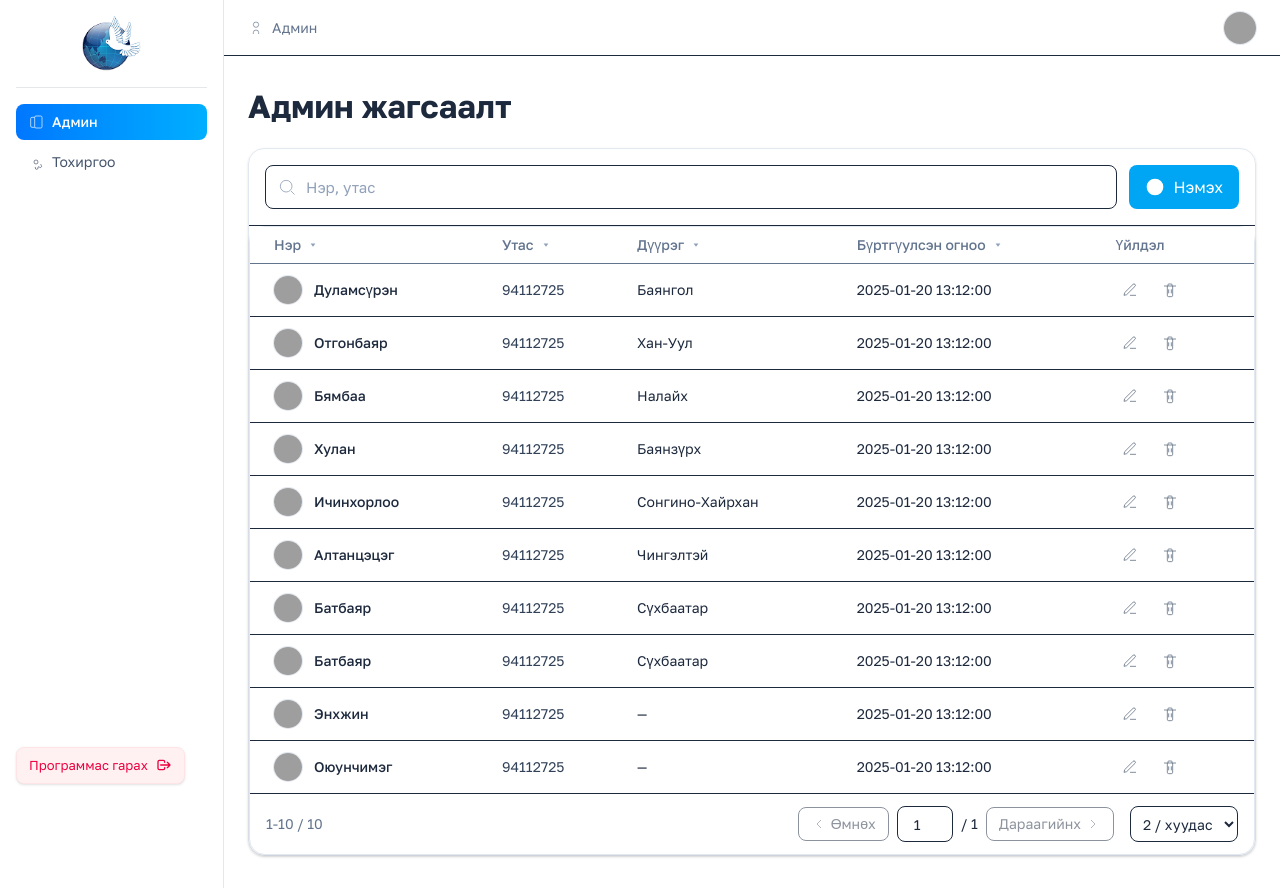
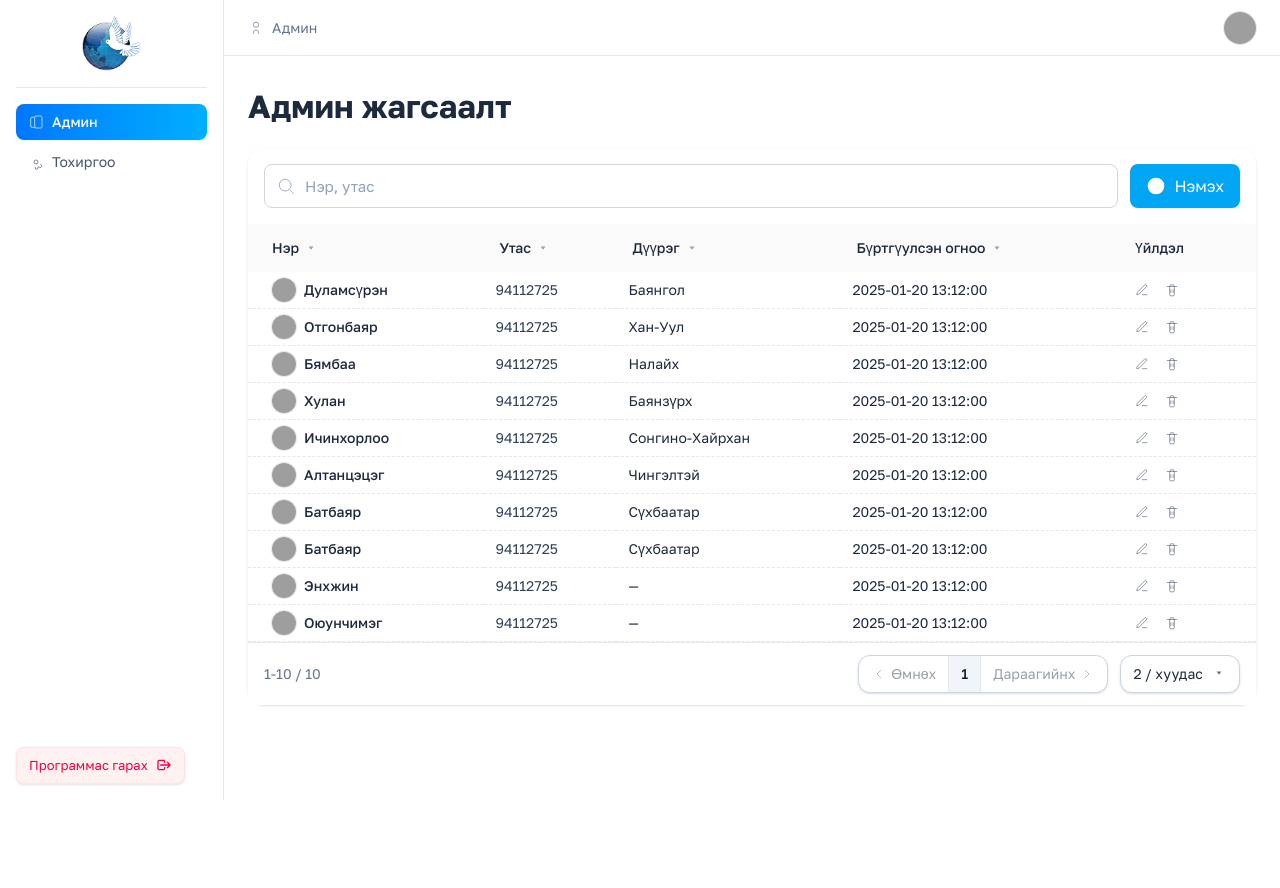
Before and after one commit to church-calendar/calendar-super-admin-web, a Next.js app: page /super-admin-screen in a window 1280 px wide. After the commit the page ends 800 px from the top, so only its background shows below. Built offline with nearby package versions, Linux system fonts and the light colour scheme; grey boxes are pictures that could not be loaded.

Commit message:
admins table UI fix

```diff
--- a/src/app/super-admin-screen/components/AdminTable.tsx
+++ b/src/app/super-admin-screen/components/AdminTable.tsx
@@ -9,7 +9,12 @@ type Props = {
 
 export default function AdminTable({ rowsAll, query }: Props) {
   const filtered = useMemo(
-    () => rowsAll.filter(r => r.name.toLowerCase().includes(query.toLowerCase()) || r.phone.includes(query)),
+    () =>
+      rowsAll.filter(
+        (r) =>
+          r.name.toLowerCase().includes(query.toLowerCase()) ||
+          r.phone.includes(query)
+      ),
     [rowsAll, query]
   );
 
@@ -20,51 +25,90 @@ export default function AdminTable({ rowsAll, query }: Props) {
   const rows = filtered.slice(start, start + pageSize);
 
   const handleEdit = (id: string) => alert(`✏️ Засах #${id}`);
-  const handleDelete = (id: string) => confirm("Устгах уу?") && alert(`🗑️ Устгалаа #${id}`);
+  const handleDelete = (id: string) =>
+    confirm("Устгах уу?") && alert(`🗑️ Устгалаа #${id}`);
 
   return (
-    <div className="rounded-2xl border border-slate-200 shadow-sm">
+    <div className="rounded-2xl border-slate-200">
       {/* Table */}
       <div className="overflow-x-auto">
         <table className="min-w-full text-sm">
           <thead className="text-slate-500 bg-white">
-            <tr className="border-b">
-              {["Нэр", "Утас", "Дүүрэг", "Бүртгүулсэн огноо", "Үйлдэл"].map((h, i) => (
-                <th key={h} className={`py-2 ${i === 0 ? "pl-6 pr-4" : i === 4 ? "pl-4 pr-6" : "px-4"} text-left font-medium`}>
+            <tr className="bg-[#FAFAFA] h-12">
+              {["Нэр", "Утас", "Дүүрэг", "Бүртгүулсэн огноо", "Үйлдэл"].map(
+                (h, i) => (
+                  <th
+                    key={h}
+                    className={`py-2 ${
+                      i === 0 ? "pl-6 pr-4" : i === 4 ? "pl-4 pr-6" : "px-4"
+                    } text-left font-medium text-[#1D2939]`}
+                  >
                     {h}
                     {i < 4 && (
-                    <svg className="inline ml-1 h-4 w-4 text-slate-400" viewBox="0 0 20 20" fill="currentColor">
+                      <svg
+                        className="inline ml-1 h-4 w-4 text-slate-400"
+                        viewBox="0 0 20 20"
+                        fill="currentColor"
+                      >
                         <path d="M7 7h6l-3 4-3-4Z" />
                       </svg>
                     )}
                   </th>
-              ))}
+                )
+              )}
             </tr>
           </thead>
           <tbody>
             {rows.map((r) => (
-              <tr key={r.id} className="border-t hover:bg-slate-50">
-                <td className="py-3 pl-6 pr-4">
-                  <div className="flex items-center gap-3">
-                    <div className="h-7 w-7 rounded-full overflow-hidden ring-1 ring-slate-200">
-                      <img src={r.avatar || "/avatars/placeholder.png"} alt={r.name} className="h-full w-full object-cover" />
+              <tr
+                key={r.id}
+                className="border-b border-dashed border-gray-200 hover:bg-slate-100 h-8"
+              >
+                <td className="py-1.5 pl-6 pr-3">
+                  <div className="flex items-center gap-2">
+                    <div className="h-6 w-6 rounded-full overflow-hidden ring-1 ring-slate-200">
+                      <img
+                        src={r.avatar || "/avatars/placeholder.png"}
+                        alt={r.name}
+                        className="h-full w-full object-cover"
+                      />
                     </div>
-                    <span className="font-medium">{r.name}</span>
+                    <span className="font-medium text-sm">{r.name}</span>
                   </div>
                 </td>
-                <td className="py-3 px-4 text-slate-700">{r.phone}</td>
-                <td className="py-3 px-4">{r.district}</td>
-                <td className="py-3 px-4">{r.createdAt}</td>
-                <td className="py-3 pl-4 pr-6">
-                  <div className="flex items-center gap-3">
-                    <button onClick={() => handleEdit(r.id)} className="p-1.5 rounded hover:bg-slate-100" aria-label="Засах">
-                      <svg className="h-4 w-4 text-slate-600" viewBox="0 0 24 24" fill="none" stroke="currentColor">
+                <td className="py-1.5 px-3 text-slate-700 text-sm">
+                  {r.phone}
+                </td>
+                <td className="py-1.5 px-3 text-sm">{r.district}</td>
+                <td className="py-1.5 px-3 text-sm">{r.createdAt}</td>
+                <td className="py-1.5 pl-3 pr-6">
+                  <div className="flex items-center gap-2">
+                    <button
+                      onClick={() => handleEdit(r.id)}
+                      className="p-1 rounded hover:bg-slate-100"
+                      aria-label="Засах"
+                    >
+                      <svg
+                        className="h-3.5 w-3.5 text-slate-600"
+                        viewBox="0 0 24 24"
+                        fill="none"
+                        stroke="currentColor"
+                      >
                         <path d="M12 20h9" />
                         <path d="M16.5 3.5a2.1 2.1 0 1 1 3 3L7 19l-4 1 1-4 12.5-12.5Z" />
                       </svg>
                     </button>
-                    <button onClick={() => handleDelete(r.id)} className="p-1.5 rounded hover:bg-slate-100" aria-label="Устгах">
-                      <svg className="h-4 w-4 text-slate-600" viewBox="0 0 24 24" fill="none" stroke="currentColor">
+                    <button
+                      onClick={() => handleDelete(r.id)}
+                      className="p-1 rounded hover:bg-slate-100"
+                      aria-label="Устгах"
+                    >
+                      <svg
+                        className="h-3.5 w-3.5 text-slate-600"
+                        viewBox="0 0 24 24"
+                        fill="none"
+                        stroke="currentColor"
+                      >
                         <path d="M3 6h18" />
                         <path d="M8 6v14a2 2 0 0 0 2 2h4a2 2 0 0 0 2-2V6" />
                         <path d="M10 11v6M14 11v6" />
@@ -76,38 +120,121 @@ export default function AdminTable({ rowsAll, query }: Props) {
               </tr>
             ))}
             {rows.length === 0 && (
-              <tr><td colSpan={5} className="py-10 text-center text-slate-500">Илэрц алга.</td></tr>
+              <tr>
+                <td colSpan={5} className="py-10 text-center text-slate-500">
+                  Илэрц алга.
+                </td>
+              </tr>
             )}
           </tbody>
         </table>
       </div>
 
       {/* Pagination */}
-      <div className="flex items-center justify-between px-4 py-3 border-t text-sm">
+      {/* Pagination */}
+      <div className="flex items-center justify-between px-4 py-3 border-t border-gray-200 bg-white text-sm">
+        {/* Left: range */}
         <div className="text-slate-500">
-          {rows.length > 0 ? `${start + 1}-${start + rows.length}` : "0"} / {filtered.length}
+          {rows.length > 0 ? `${start + 1}-${start + rows.length}` : "0"} /{" "}
+          {filtered.length}
         </div>
-        <div className="flex items-center gap-2">
-          <button onClick={() => setPage(p => Math.max(1, p - 1))} disabled={page === 1}
-                  className="rounded-lg border px-3 py-1.5 disabled:opacity-50 flex items-center gap-1">
-            <svg className="h-4 w-4" viewBox="0 0 24 24" fill="none" stroke="currentColor"><path d="m15 18-6-6 6-6"/></svg>
+
+        {/* Right: controls */}
+        <div className="flex items-center gap-3">
+          {/* Segmented pager */}
+          <div className="inline-flex overflow-hidden rounded-xl border border-slate-300 bg-white shadow-sm">
+            {/* Prev */}
+            <button
+              onClick={() => setPage((p) => Math.max(1, p - 1))}
+              disabled={page === 1}
+              className="flex items-center gap-1 px-3 py-2 text-slate-700 disabled:opacity-50 hover:bg-slate-50"
+            >
+              <svg
+                className="h-4 w-4"
+                viewBox="0 0 24 24"
+                fill="none"
+                stroke="currentColor"
+              >
+                <path d="m15 18-6-6 6-6" />
+              </svg>
               Өмнөх
             </button>
-          <input type="number" min={1} max={totalPages} value={page}
-                 onChange={(e) => {
-                   const v = Number(e.target.value || 1);
-                   setPage(Math.min(totalPages, Math.max(1, v)));
-                 }}
-                 className="w-14 h-9 rounded-lg border px-2 text-center" />
-          <span>/ {totalPages}</span>
-          <button onClick={() => setPage(p => Math.min(totalPages, p + 1))} disabled={page === totalPages}
-                  className="rounded-lg border px-3 py-1.5 disabled:opacity-50 flex items-center gap-1">
+
+            {/* vertical divider */}
+            <div className="w-px bg-slate-200" />
+
+            {/* Page numbers (first few) */}
+            {Array.from(
+              { length: Math.min(totalPages, 5) },
+              (_, i) => i + 1
+            ).map((n, idx, arr) => (
+              <div key={n} className="flex">
+                <button
+                  onClick={() => setPage(n)}
+                  className={`px-3 py-2 ${
+                    page === n
+                      ? "bg-slate-100 text-slate-900 font-medium"
+                      : "text-slate-700 hover:bg-slate-50"
+                  }`}
+                >
+                  {n}
+                </button>
+                {/* divider between page pills (except last) */}
+                {idx < arr.length - 1 && <div className="w-px bg-slate-200" />}
+              </div>
+            ))}
+
+            {/* If there are more than 5 pages, show an ellipsis and the last page */}
+            {totalPages > 5 && (
+              <>
+                <div className="w-px bg-slate-200" />
+                <span className="px-2 py-2 text-slate-500 select-none">…</span>
+                <div className="w-px bg-slate-200" />
+                <button
+                  onClick={() => setPage(totalPages)}
+                  className={`px-3 py-2 ${
+                    page === totalPages
+                      ? "bg-slate-100 text-slate-900 font-medium"
+                      : "text-slate-700 hover:bg-slate-50"
+                  }`}
+                >
+                  {totalPages}
+                </button>
+              </>
+            )}
+
+            {/* divider */}
+            <div className="w-px bg-slate-200" />
+
+            {/* Next */}
+            <button
+              onClick={() => setPage((p) => Math.min(totalPages, p + 1))}
+              disabled={page === totalPages}
+              className="flex items-center gap-1 px-3 py-2 text-slate-700 disabled:opacity-50 hover:bg-slate-50"
+            >
               Дараагийнх
-            <svg className="h-4 w-4" viewBox="0 0 24 24" fill="none" stroke="currentColor"><path d="m9 6 6 6-6 6"/></svg>
+              <svg
+                className="h-4 w-4"
+                viewBox="0 0 24 24"
+                fill="none"
+                stroke="currentColor"
+              >
+                <path d="m9 6 6 6-6 6" />
+              </svg>
             </button>
-          <select className="ml-2 h-9 rounded-lg border px-2 bg-white" disabled>
-            <option>2 / хуудас</option>
-          </select>
+          </div>
+
+          {/* Right: “2 / хуудас” pill (looks like a dropdown) */}
+          <div className="inline-flex items-center gap-2 rounded-xl border border-slate-300 bg-white px-3 py-2 shadow-sm">
+            <span>2 / хуудас</span>
+            <svg
+              className="h-4 w-4 text-slate-500"
+              viewBox="0 0 20 20"
+              fill="currentColor"
+            >
+              <path d="M7 7h6l-3 4-3-4Z" />
+            </svg>
+          </div>
         </div>
       </div>
     </div>
--- a/src/app/super-admin-screen/components/Searchaddbar.tsx
+++ b/src/app/super-admin-screen/components/Searchaddbar.tsx
@@ -5,13 +5,13 @@ type Props = {
 };
 export default function SearchAddBar({ query, setQuery, onAdd }: Props) {
   return (
-    <div className="flex items-center gap-3 p-4 border-b">
+    <div className="flex items-center gap-3 p-4 border-gray">
       <div className="relative flex-1">
         <input
           value={query}
           onChange={(e) => setQuery(e.target.value)}
           placeholder="Нэр, утас"
-          className="w-full h-[44px] rounded-lg border px-10 text-[15px] placeholder:text-slate-400 focus:outline-none focus:ring-2 focus:ring-sky-400"
+          className="w-full h-[44px] rounded-lg border border-gray-300 px-10 text-[15px] placeholder:text-slate-400 focus:outline-none focus:ring-2 focus:ring-sky-400"
         />
         <svg className="absolute left-3 top-1/2 -translate-y-1/2 h-5 w-5 text-slate-400" viewBox="0 0 24 24" fill="none" stroke="currentColor">
           <circle cx="11" cy="11" r="7" />
--- a/src/app/super-admin-screen/components/Topbar.tsx
+++ b/src/app/super-admin-screen/components/Topbar.tsx
@@ -1,6 +1,6 @@
 export default function Topbar() {
   return (
-    <header className="h-14 border-b px-6 flex items-center justify-between">
+    <header className="h-14 border-b px-6 flex items-center justify-between border-gray-200">
       <div className="flex items-center text-slate-500 text-sm gap-2">
         <svg className="h-4 w-4" viewBox="0 0 24 24" fill="none" stroke="currentColor">
           <path d="M16 21v-2a4 4 0 0 0-8 0v2" />
--- a/src/app/super-admin-screen/page.tsx
+++ b/src/app/super-admin-screen/page.tsx
@@ -33,7 +33,7 @@ export default function SuperAdminListPage() {
             <div className="max-w-5xl mx-auto">
               <h1 className="text-[32px] leading-9 font-[600] mb-6">Админ жагсаалт</h1>
 
-              <div className="rounded-2xl border border-slate-200 shadow-sm">
+              <div className="rounded-2xl border-slate-200 shadow-sm">
                 <SearchAddBar query={query} setQuery={(v)=>setQuery(v)} onAdd={() => alert("➕ Нэмэх")} />
                 <AdminTable rowsAll={allAdmins} query={query} />
               </div>
```
Lines whose indentation alone changed are shown as unchanged.
